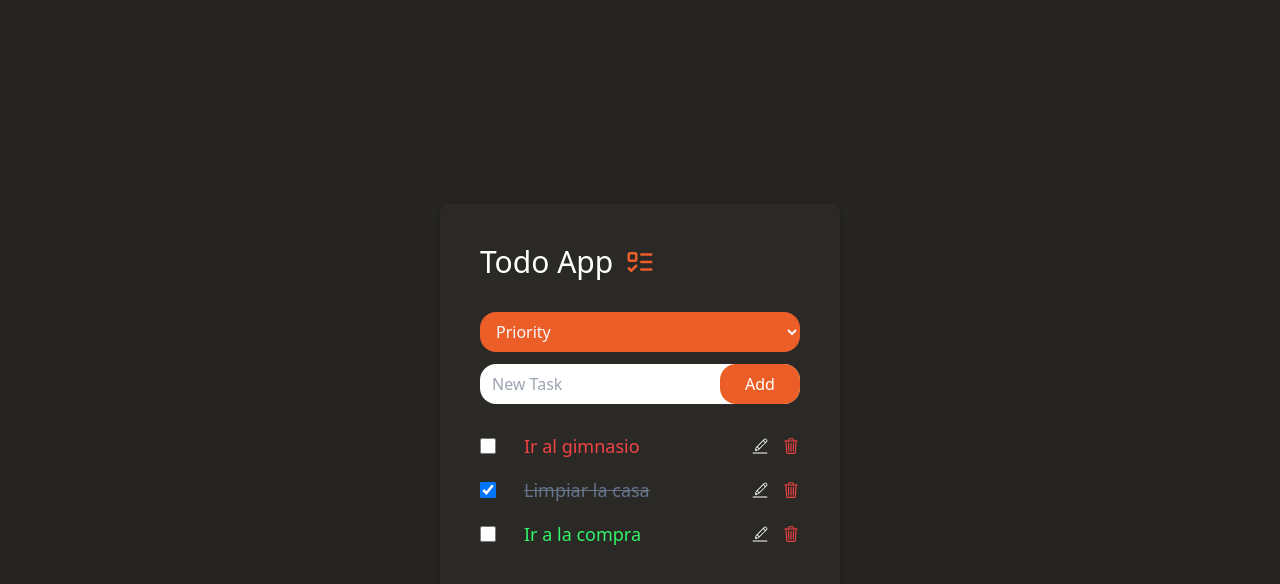
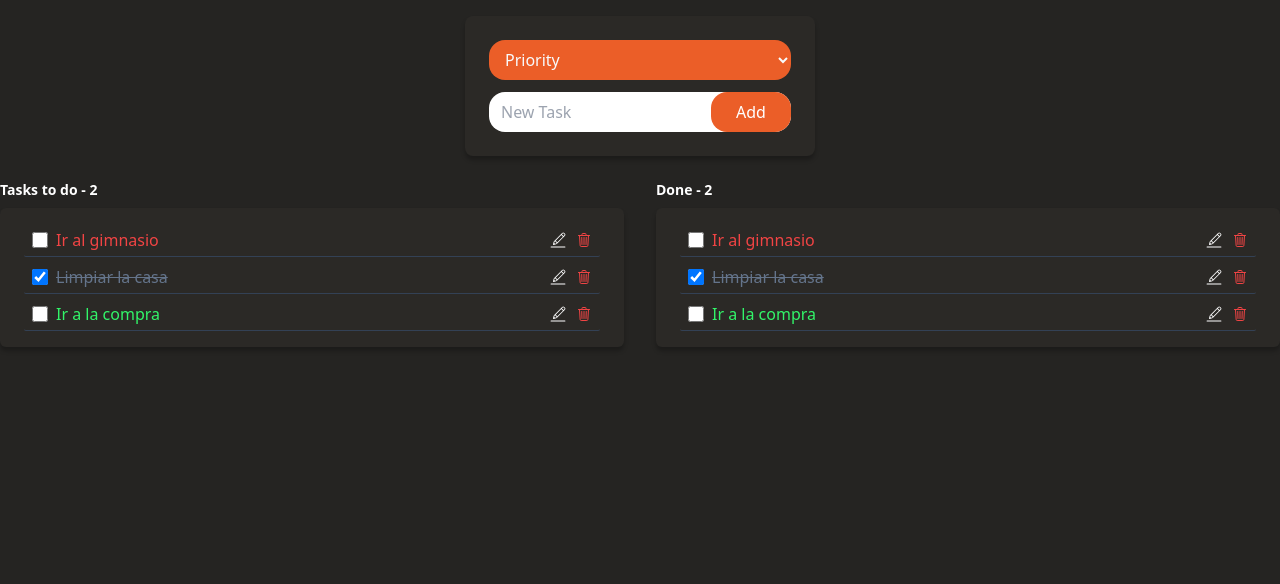
Before and after one commit to ab-sharifi21/todo-app-react, a React (Vite) app: page / in a window 1280 px wide. Shown: the top 584 px of the page. Built offline with nearby package versions, Linux system fonts and the light colour scheme.

Commit message:
change the styles of the application

```diff
--- a/index.html
+++ b/index.html
@@ -6,7 +6,7 @@
     <meta name="viewport" content="width=device-width, initial-scale=1.0" />
     <title>Todo App</title>
   </head>
-  <body class="bg-[#252422] min-h-screen min-w-screen grid place-items-center">
+  <body class="bg-[#252422] min-h-screen min-w-screen flex justify-center">
     <div id="root"></div>
     <script type="module" src="/src/main.tsx"></script>
   </body>
--- a/src/App.tsx
+++ b/src/App.tsx
@@ -1,6 +1,5 @@
 import { useTasks } from './hooks/useTasks';
 import { AddTask, TodoList } from './components';
-import { LuListTodo } from 'react-icons/lu';
 import { useEffect } from 'react';
 
 function App() {
@@ -11,17 +10,23 @@ function App() {
   }, [tasks]);
 
   return (
-    <div className="bg-[#403D3933] shadow-box-shadow flex flex-col gap-5 p-10 rounded-lg w-full">
-      <h1 className="text-3xl mb-3 text-white flex gap-3 items-center">
-        Todo App
-        <LuListTodo className="text-[#eb5e28]" />
-      </h1>
-
-      <div>
+    <div className='flex flex-col items-center'>
+      <div className="my-4 bg-[#403D3933] shadow-box-shadow p-6 rounded-lg w-[350px]">
           <AddTask tasks={tasks} setTasks={setTasks} />
       </div>
 
+        <div className='flex gap-8 text-white'>
           <div>
+            <h3 className='text-sm font-semibold my-2'>Tasks to do - 2</h3>
+            <TodoList
+              tasks={tasks}
+              changeTaskDone={changeTaskDone}
+              deleteTask={deleteTask}
+            />
+          </div>
+
+          <div>
+          <h3 className='text-sm font-semibold my-2'>Done - 2</h3>
             <TodoList
               tasks={tasks}
               changeTaskDone={changeTaskDone}
@@ -29,6 +34,8 @@ function App() {
             />
           </div>
         </div>
+
+    </div>
   );
 }
 
--- a/src/components/AddTask.tsx
+++ b/src/components/AddTask.tsx
@@ -44,11 +44,11 @@ export function AddTask({ tasks, setTasks }: Props) {
   };
 
   return (
-    <form className="flex flex-col gap-3 w-full" onSubmit={handleSubmit}>
+    <form className="flex flex-col gap-3 items-center justify-center" onSubmit={handleSubmit}>
       <select
         value={formData.priority}
         name="priority"
-        className="bg-[#eb5e28] py-2 px-3 outline-none rounded-2xl text-slate-50 w-80"
+        className="bg-[#eb5e28] py-2 px-3 outline-none rounded-2xl text-slate-50 w-full"
         onChange={handleFormChange}
       >
         <option value="" disabled>
--- a/src/components/TodoItem.tsx
+++ b/src/components/TodoItem.tsx
@@ -26,24 +26,24 @@ export function TodoItem({ task, changeTaskDone, deleteTask }: Props) {
   });
 
   return (
-    <li className="flex items-center gap-2 justify-between w-full">
-      <div className="flex items-center gap-2">
+    <li className="justify-between inline-flex w-full items-center space-x-2 rounded-sm border-slate-700 px-2 py-1 transition duration-150 ease-linear border-b hover:bg-white/5">
+      <div className="flex items-center">
         <input
           data-testid="todo-checkbox"
           type="checkbox"
-          className="w-4 h-4 rounded-xl checked:bg-blue-400 checked:border-transparent"
+          className="w-4 h-4"
           checked={done}
           onChange={() => changeTaskDone(id)}
         />
 
         <p
-          className={`${done ? 'line-through' : 'none'} ${color} m-2 px-3 rounded-2xl`}
+          className={`${done ? 'line-through' : 'none'} ${color} px-2 rounded-2xl`}
         >
           {description}
         </p>
       </div>
 
-      <div className="flex gap-3 items-center">
+      <div className="flex gap-2 items-center">
         <CiEdit className="text-white text-xl cursor-pointer hover:scale-125" />
 
         <IoTrashOutline
--- a/src/components/TodoList.tsx
+++ b/src/components/TodoList.tsx
@@ -9,7 +9,7 @@ interface Props {
 
 export function TodoList({ tasks, changeTaskDone, deleteTask }: Props) {
   return (
-    <ul className="text-slate-800 font-sans text-lg w-full">
+    <ul className="font-sans bg-[#403D3933] shadow-box-shadow py-4 px-6 space-y-1 rounded-md">
       {tasks.map((task: TaskInterface) => {
         return (
           <TodoItem
```
Lines whose indentation alone changed are shown as unchanged.
